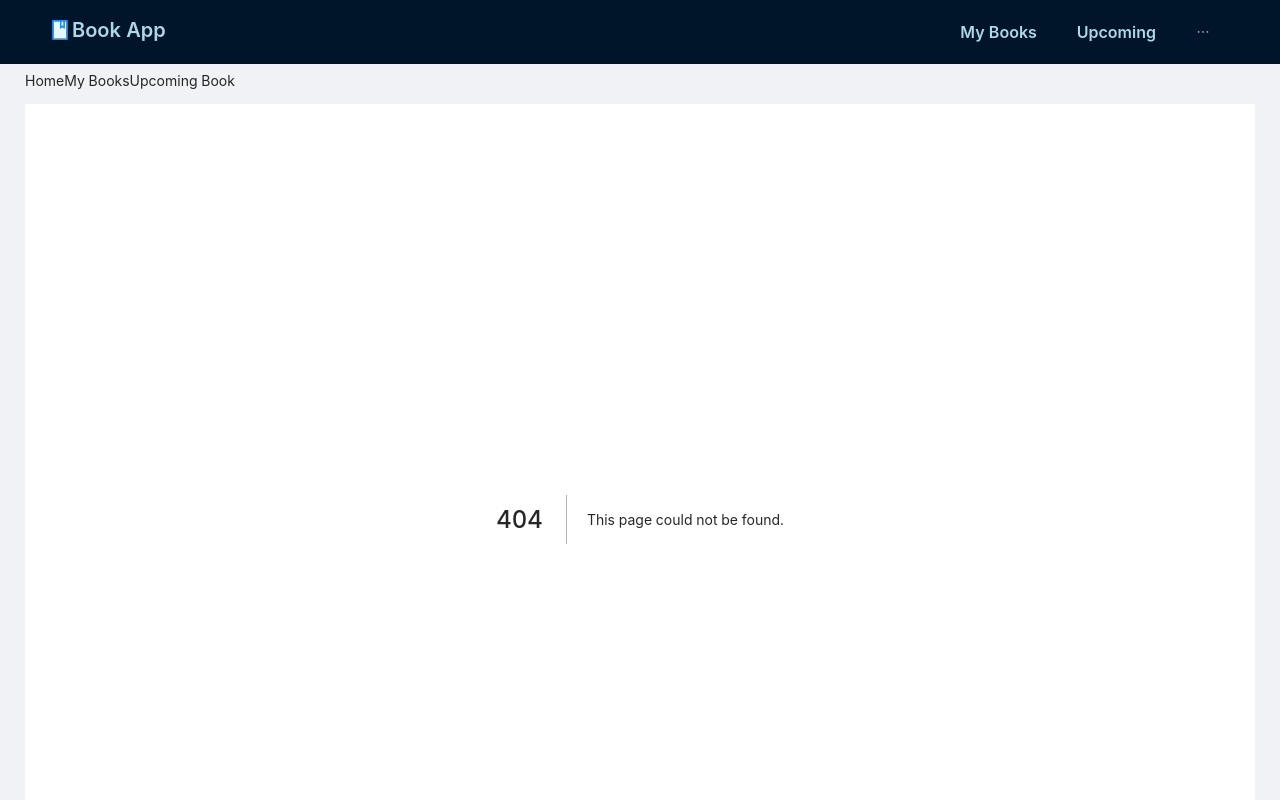
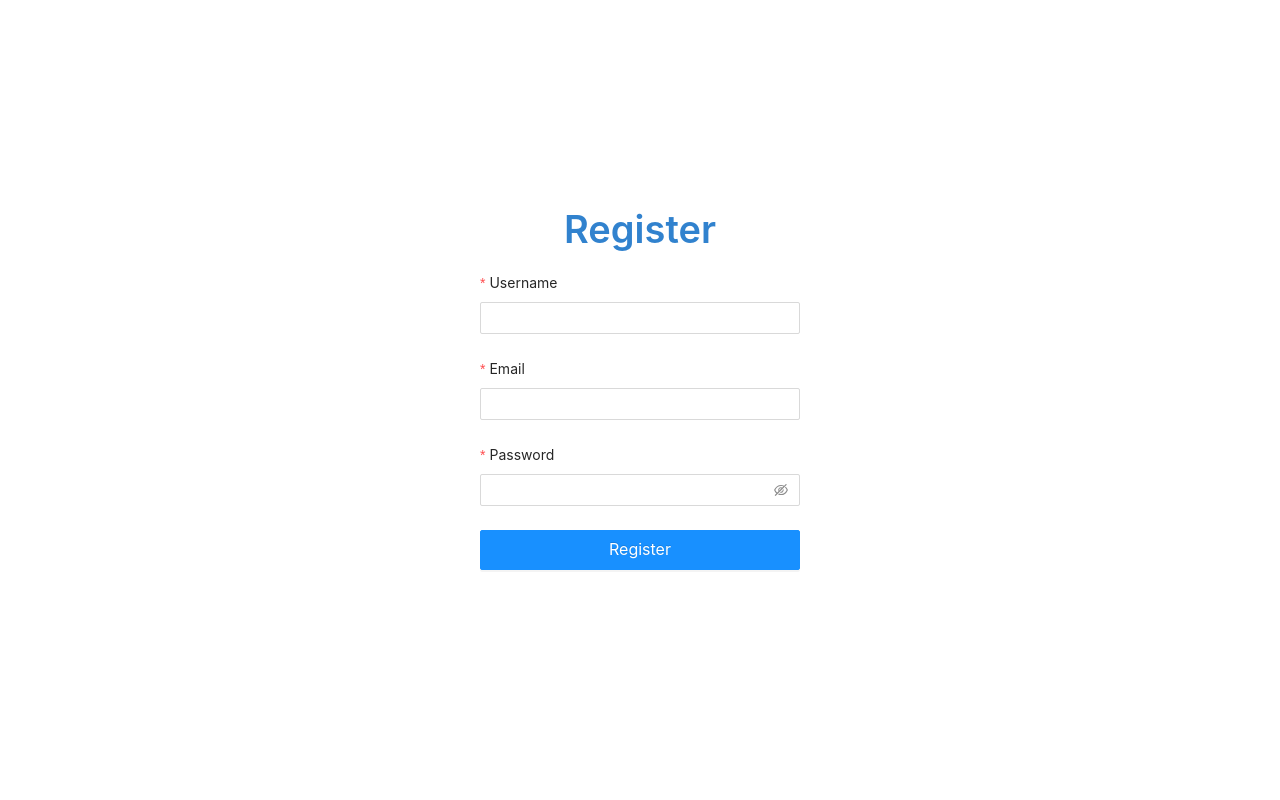
Before and after one commit to dannycahyo/book-super-app, a Next.js app: page /register in a window 1280 px wide. Before the commit this address had no page. Shown: the top 800 px of the page. Built offline with nearby package versions, Linux system fonts and the light colour scheme.

Commit message:
making-login & register-page

```diff
--- /dev/null
+++ b/components/Authentication/Login.tsx
@@ -0,0 +1,49 @@
+import React from "react";
+import { Row, Col, Form, Input, Button, Typography } from "antd";
+
+const Login = () => {
+  return (
+    <Row justify="center" align="middle" className="py-36 min-h-screen">
+      <Col span={6}>
+        <Typography.Title className="text-center" style={{ color: "#3182CE" }}>
+          Login{" "}
+        </Typography.Title>
+        <Form
+          layout="vertical"
+          name="basic"
+          initialValues={{ remember: true }}
+          autoComplete="off"
+        >
+          <Form.Item
+            label="Email"
+            name="email"
+            rules={[{ required: true, message: "Please input your username!" }]}
+          >
+            <Input />
+          </Form.Item>
+
+          <Form.Item
+            label="Password"
+            name="password"
+            rules={[{ required: true, message: "Please input your password!" }]}
+          >
+            <Input.Password />
+          </Form.Item>
+
+          <Form.Item>
+            <Button
+              type="primary"
+              htmlType="submit"
+              size="large"
+              className="min-w-full"
+            >
+              Login
+            </Button>
+          </Form.Item>
+        </Form>
+      </Col>
+    </Row>
+  );
+};
+
+export default Login;
--- /dev/null
+++ b/components/Authentication/Register.tsx
@@ -0,0 +1,57 @@
+import React from "react";
+import { Row, Col, Form, Input, Button, Typography } from "antd";
+
+const Register = () => {
+  return (
+    <Row justify="center" align="middle" className="py-36 min-h-screen">
+      <Col span={6}>
+        <Typography.Title className="text-center" style={{ color: "#3182CE" }}>
+          Register{" "}
+        </Typography.Title>
+        <Form
+          layout="vertical"
+          name="basic"
+          initialValues={{ remember: true }}
+          autoComplete="off"
+        >
+          <Form.Item
+            label="Username"
+            name="username"
+            rules={[{ required: true, message: "Please input your username!" }]}
+          >
+            <Input />
+          </Form.Item>
+
+          <Form.Item
+            label="Email"
+            name="email"
+            rules={[{ required: true, message: "Please input your email!" }]}
+          >
+            <Input />
+          </Form.Item>
+
+          <Form.Item
+            label="Password"
+            name="password"
+            rules={[{ required: true, message: "Please input your password!" }]}
+          >
+            <Input.Password />
+          </Form.Item>
+
+          <Form.Item>
+            <Button
+              type="primary"
+              htmlType="submit"
+              size="large"
+              className="min-w-full"
+            >
+              Register
+            </Button>
+          </Form.Item>
+        </Form>
+      </Col>
+    </Row>
+  );
+};
+
+export default Register;
--- /dev/null
+++ b/containers/Layout/Layout.tsx
@@ -0,0 +1,17 @@
+import React from "react";
+import { Layout as AntdLayout } from "antd";
+import Header from "@containers/Header";
+import Footer from "@containers/Footer";
+import Body from "@containers/Body";
+
+const Layout = ({ children }: { children: React.ReactNode }) => {
+  return (
+    <AntdLayout>
+      <Header />
+      <Body>{children}</Body>
+      <Footer />
+    </AntdLayout>
+  );
+};
+
+export default Layout;
--- a/pages/_app.tsx
+++ b/pages/_app.tsx
@@ -2,10 +2,6 @@ import "../styles/globals.css";
 import type { AppProps } from "next/app";
 import "tailwindcss/tailwind.css";
 import "antd/dist/antd.css";
-import { Layout } from "antd";
-import Header from "@containers/Header";
-import Footer from "@containers/Footer";
-import Body from "@containers/Body";
 import Head from "next/head";
 import React, { useState } from "react";
 import { Hydrate, QueryClient, QueryClientProvider } from "react-query";
@@ -23,17 +19,12 @@ function MyApp({ Component, pageProps }: AppProps) {
         />
         <link rel="icon" href="/favicon.ico" />
       </Head>
-      <Layout>
-        <Header />
-        <Body>
-          <QueryClientProvider client={queryClient}>
-            <Hydrate state={pageProps.dehydratedState}>
-              <Component {...pageProps} />
-            </Hydrate>
-          </QueryClientProvider>
-        </Body>
-        <Footer />
-      </Layout>
+
+      <QueryClientProvider client={queryClient}>
+        <Hydrate state={pageProps.dehydratedState}>
+          <Component {...pageProps} />
+        </Hydrate>
+      </QueryClientProvider>
     </div>
   );
 }
--- /dev/null
+++ b/pages/login/index.tsx
@@ -0,0 +1,12 @@
+import React from "react";
+import Login from "@components/Authentication/Login";
+
+const LoginPage = () => {
+  return (
+    <div>
+      <Login />
+    </div>
+  );
+};
+
+export default LoginPage;
--- a/pages/mybooks/index.tsx
+++ b/pages/mybooks/index.tsx
@@ -1,4 +1,5 @@
 import React, { useState } from "react";
+import Layout from "@containers/Layout/Layout";
 import DetailBook from "@components/My Book/DetailBook";
 import FindBook from "@components/My Book/FindBook";
 import { dehydrate, QueryClient, useQuery } from "react-query";
@@ -111,7 +112,7 @@ const MyBook = () => {
   );
 
   return (
-    <div>
+    <Layout>
       <FindBook searchValue={searchValue} setSearchValue={setSearchValue} />
       <Row justify="center" align="middle">
         <Col xxl={18} xl={24} lg={18} md={24} sm={16} xs={24}>
@@ -336,7 +337,7 @@ const MyBook = () => {
           </Form.Item>
         </Form>
       </Modal>
-    </div>
+    </Layout>
   );
 };
 
--- a/pages/recommendation/index.tsx
+++ b/pages/recommendation/index.tsx
@@ -1,4 +1,5 @@
 import React from "react";
+import Layout from "@containers/Layout/Layout";
 import BestSeller from "@components/Recommendation/BestSeller";
 import { Row, Typography } from "antd";
 import { getBestSellerBooks } from "@hooks/useFetchBook";
@@ -10,9 +11,11 @@ const Recommendation = () => {
   const bestSellerBook = data?.results?.books;
 
   return (
-    <Row>
-      <BestSeller bestSellerBook={bestSellerBook} />
-    </Row>
+    <Layout>
+      <Row>
+        <BestSeller bestSellerBook={bestSellerBook} />
+      </Row>
+    </Layout>
   );
 };
 
--- /dev/null
+++ b/pages/register/index.tsx
@@ -0,0 +1,12 @@
+import React from "react";
+import Register from "@components/Authentication/Register";
+
+const RegisterPage = () => {
+  return (
+    <div>
+      <Register />
+    </div>
+  );
+};
+
+export default RegisterPage;
--- a/pages/upcomingbooks/index.tsx
+++ b/pages/upcomingbooks/index.tsx
@@ -1,6 +1,7 @@
 import React from "react";
 import AddBook from "@components/Upcoming Book/AddBook";
 import ListBook from "@components/Upcoming Book/ListBook";
+import Layout from "@containers/Layout/Layout";
 import { QueryClient, dehydrate, useQuery } from "react-query";
 import { Row } from "antd";
 import { handleGetBooks } from "@hooks/useFetchBook";
@@ -10,10 +11,12 @@ const UpComingBooks = () => {
   const { data: allBooks } = useQuery<Book[]>("books", handleGetBooks);
 
   return (
-    <Row justify="center" align="middle">
-      <AddBook />
-      <ListBook books={allBooks} />
-    </Row>
+    <Layout>
+      <Row justify="center" align="middle">
+        <AddBook />
+        <ListBook books={allBooks} />
+      </Row>
+    </Layout>
   );
 };
 
```
